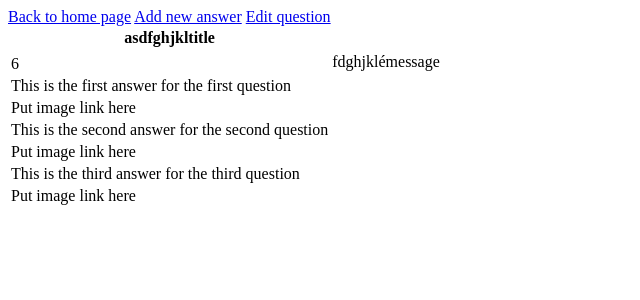
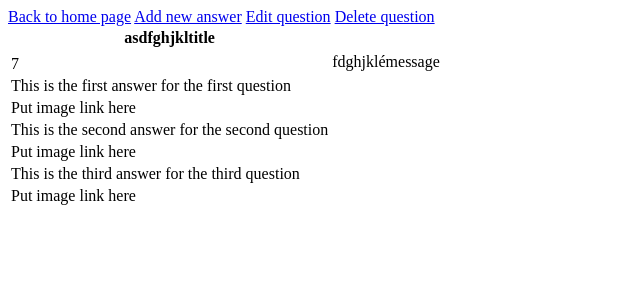
Before and after one commit to gaspargabor/L-V-G, a Flask app: page /question/1 in a window 1280 px wide. Shown: the top 300 px of the page, without its empty margins (0-640 px from the left). Run offline with Flask 2, Linux system fonts and the light colour scheme.

Commit message:
delete question

```diff
--- a/question.csv
+++ b/question.csv
@@ -1,6 +1,6 @@
 id,submission_time,view_number,vote_number,title,message,image
-1,1576055911,5,,asdfghjkltitle,fdghjklémessage,
-2,1576056276,3,,first trial,first trial,
+1,1576055911,6,,asdfghjkltitle,fdghjklémessage,
+2,1576056276,7,,first trial,first trial,
 3,1576056287,3,,second trial,second trial,
 4,1576056337,5,,third trial,third trial,
 5,1576056413,4,,asdasdasd,asdasdasd,
--- a/server.py
+++ b/server.py
@@ -24,6 +24,15 @@ def route_index(sort_criteria=None):
     else:
         questions = data_manager.sort_qs_or_as(questions, False, sort_criteria)
     return render_template('layout.html', questions=questions)
+
+
+@app.route('/question/<question_id>/delete', methods=['DELETE', 'POST', 'GET'])
+def delete_question(question_id):
+    question = data_manager.get_question(question_route, question_id)
+    if question['title'] is not None:
+        question.delete()
+    return render_template('layout.html', question_id=question['id'])
+
 
 
 @app.route('/question/<question_id>', methods=['GET', 'POST'])
--- a/templates/display_question.html
+++ b/templates/display_question.html
@@ -8,6 +8,8 @@
     <a href="{{ url_for("route_index") }}">Back to home page</a>
     <a href="{{ url_for("route_new_answer", question_id=question_id) }}">Add new answer</a>
     <a href="{{ url_for("route_edit_question", question_id=question_id) }}">Edit question</a>
+    <a href="{{ url_for("delete_question", question_id=question_id)}}">Delete question</a>
+
     <table>
             <tr>
                 <th>
```
Also changed, not shown: data_manager.py (line endings or trailing spaces).
